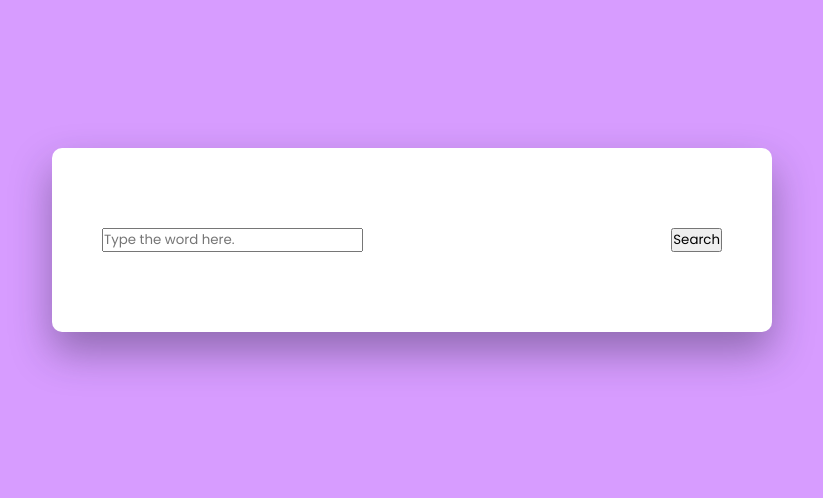
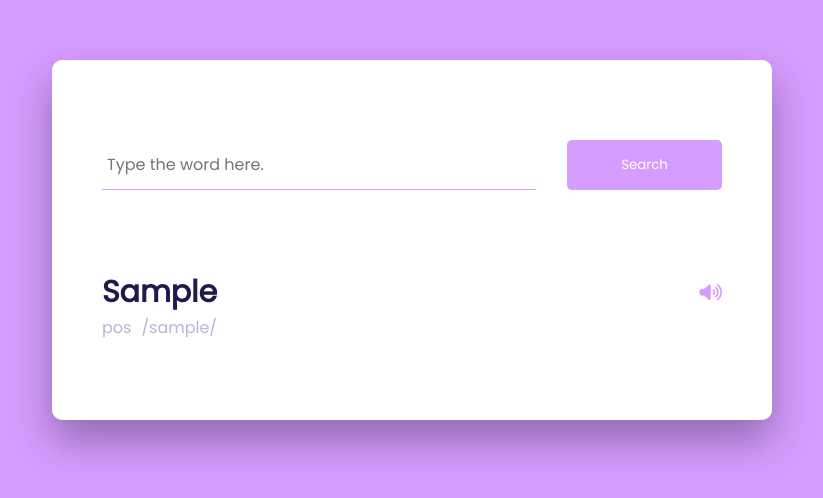
Before and after one commit to VenusTokyo/Dictionary, a plain HTML site: page index.html in a window 1280 px wide. Shown: the part 160-658 px from the top of the page, without its empty margins (228-1051 px from the left). Drawn offline with Linux system fonts and the light colour scheme.

Commit message:
ui changed :lipstick:

```diff
--- a/index.html
+++ b/index.html
@@ -4,7 +4,10 @@
     <meta charset="UTF-8">
     <meta http-equiv="X-UA-Compatible" content="IE=edge">
     <meta name="viewport" content="width=device-width, initial-scale=1.0">
+
     <link rel="stylesheet" href="style.css">
+    <link rel="stylesheet" href="https://cdnjs.cloudflare.com/ajax/libs/font-awesome/6.2.1/css/all.min.css">
+
     <link href="https://fonts.googleapis.com/css2?family=Poppins&display=swap" rel="stylesheet">
 
     <title>Get Meaning</title>
@@ -15,7 +18,20 @@
             <input type="text" placeholder="Type the word here." id="inp-word">
             <button id="search-btn">Search</button>
         </div>
+        <div class="result">
+            <div class="word">
+                <h3>Sample</h3>
+                <button>
+                    <i class="fa-solid fa-volume-high"></i>
+                </button>
+            </div>
+            <div class="details">
+                <p>pos</p>
+                <p>/sample/</p>
+            </div>
+        </div>
     </div>
+
     <script src="script.js"></script>
 </body>
 </html>
--- a/style.css
+++ b/style.css
@@ -26,3 +26,45 @@ body{
     justify-content: space-between;
 
 }
+.search-box input{
+    padding: 5px;
+    width: 70%;
+    border: none;
+    outline: none;
+    border-bottom: 1px solid #d79cff;
+    font-size: 16px;
+
+}
+.search-box button{
+    padding: 15px 0;
+    width: 25% ;
+    background-color: #d79cff;
+    border: none;
+    outline: none;
+    color: #ffffff;
+    border-radius: 5px;
+}
+
+.result h3{
+    font-size: 30px;
+    color: #1f194c;
+}
+.result .word{
+    display: flex ;
+    justify-content: space-between;
+    margin-top: 80px;
+
+}
+.result button{
+    background-color: transparent;
+    color: #d79cff;
+    border: none;
+    outline: none;
+    font-size: 18px
+
+}
+.result .details{
+    display: flex;
+    gap: 10px;
+    color: #b3b6d4;
+}
```
